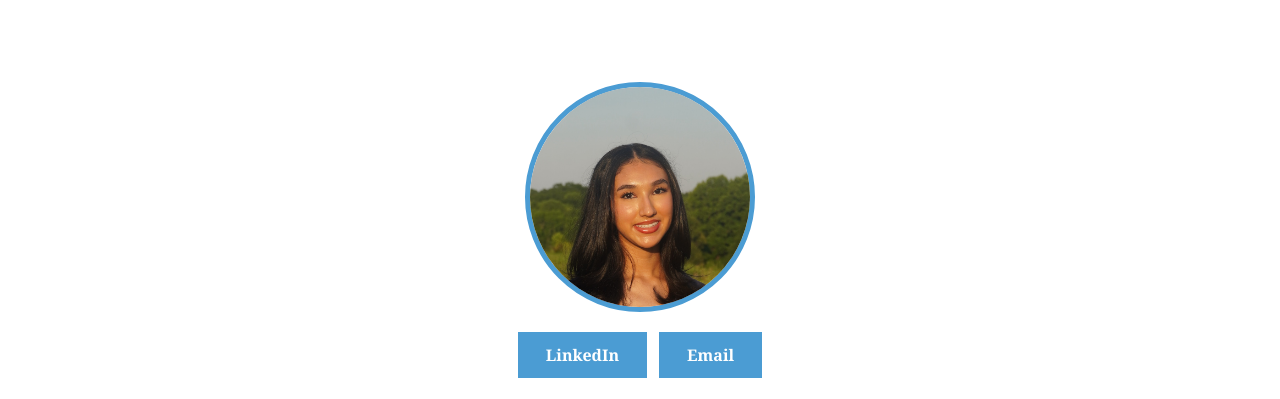
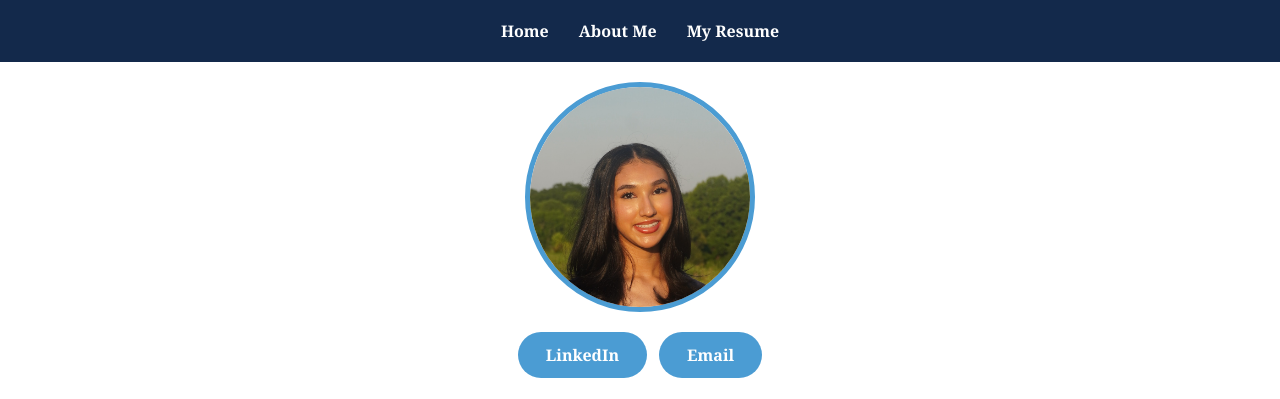
Before and after one commit to aadrikasharmas/.github.io, a plain HTML site: page aboutme.html in a window 1280 px wide. Shown: the top 399 px of the page. Drawn offline with Linux system fonts and the light colour scheme.

Commit message:
coloring in

```diff
--- a/style.css
+++ b/style.css
@@ -3,6 +3,11 @@ body {
   background-color: #ffffff;
   color: #13294B;
   margin: 0;
+}
+
+.navbar {
+  background-color: #13294B
+
 }
 
 .navbar ul {
@@ -73,7 +78,8 @@ p {
   text-decoration: none;
   font-weight: bold;
   padding: 12px 28px;
-  border-radius: 0.2s;
+  border-radius: 999px;
+  transition: background-color 0.2s;
 }
 
 .button-row a:hover {
```
